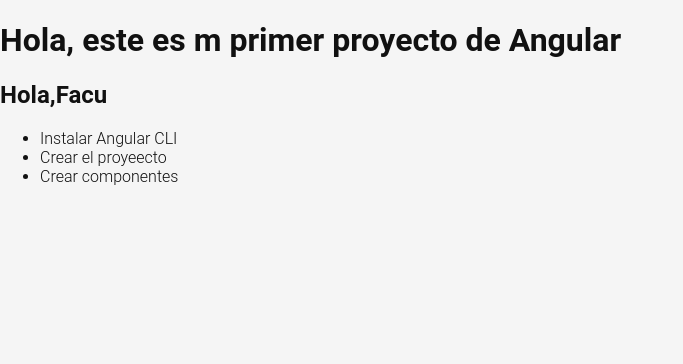
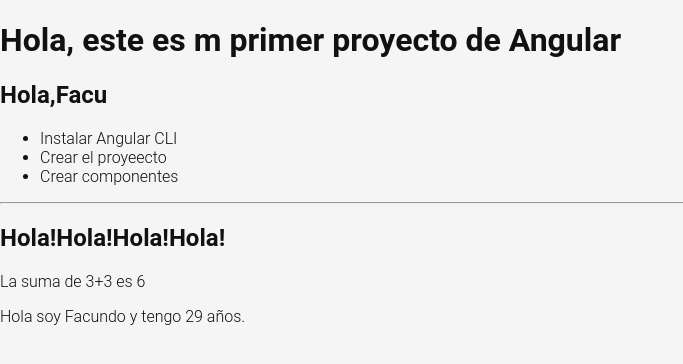
Before and after one commit to facuezeperalta/angular17V2, an Angular app in the folder todoapp/: page /labs in a window 1280 px wide. Shown: the top 364 px of the page, without its empty margins (0-683 px from the left). Built offline with nearby package versions, Linux system fonts and the light colour scheme.

Commit message:
Property binding

```diff
--- a/todoapp/src/app/pages/labs/labs.component.html
+++ b/todoapp/src/app/pages/labs/labs.component.html
@@ -5,3 +5,7 @@
     {{task}}
   </li>
 </ul>
+<hr>
+<h2> {{'Hola!'.repeat(4)}} </h2>
+<p>La suma de 3+3 es {{ 3+3}}</p>
+<p>Hola soy {{name}} y tengo {{age}} años.</p>
--- a/todoapp/src/app/pages/labs/labs.component.ts
+++ b/todoapp/src/app/pages/labs/labs.component.ts
@@ -15,4 +15,6 @@
     'Crear el proyeecto',
     'Crear componentes'
   ]
+  name = "Facundo";
+  age = 29;
 }
```
